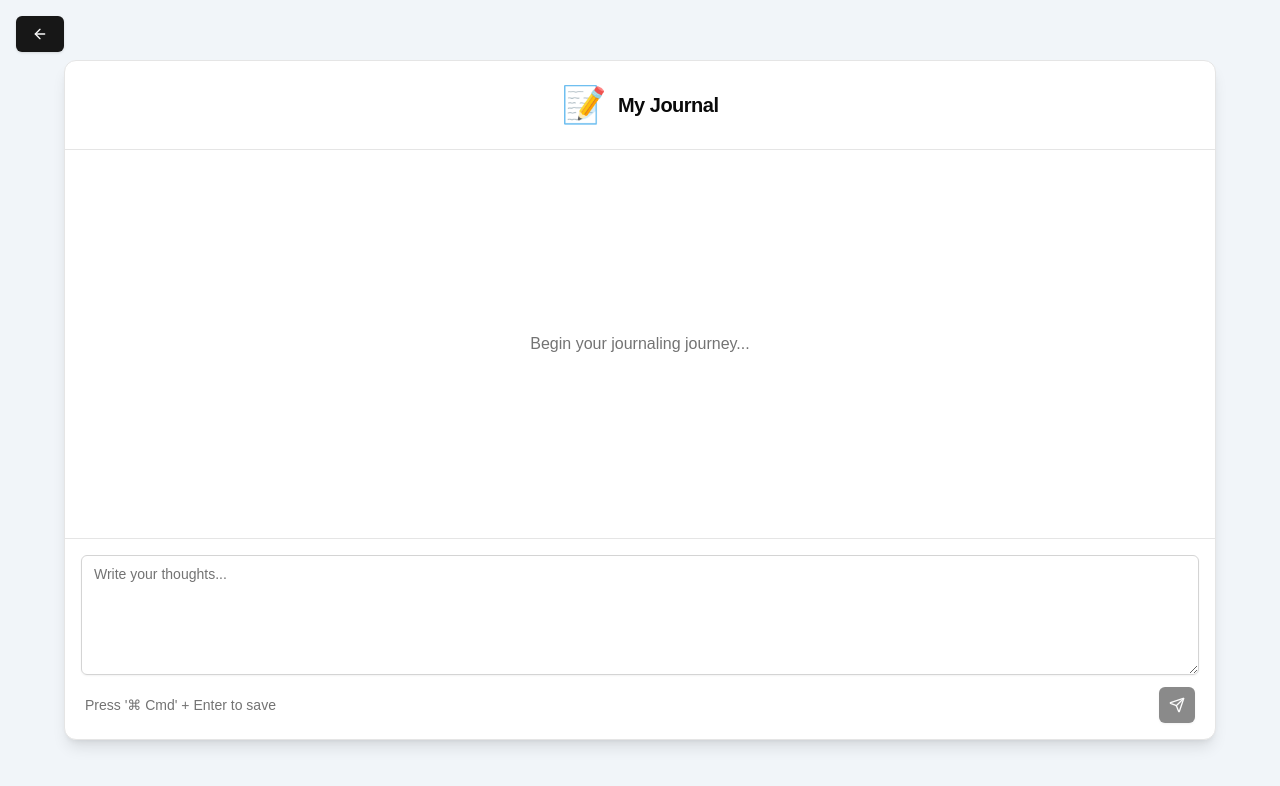
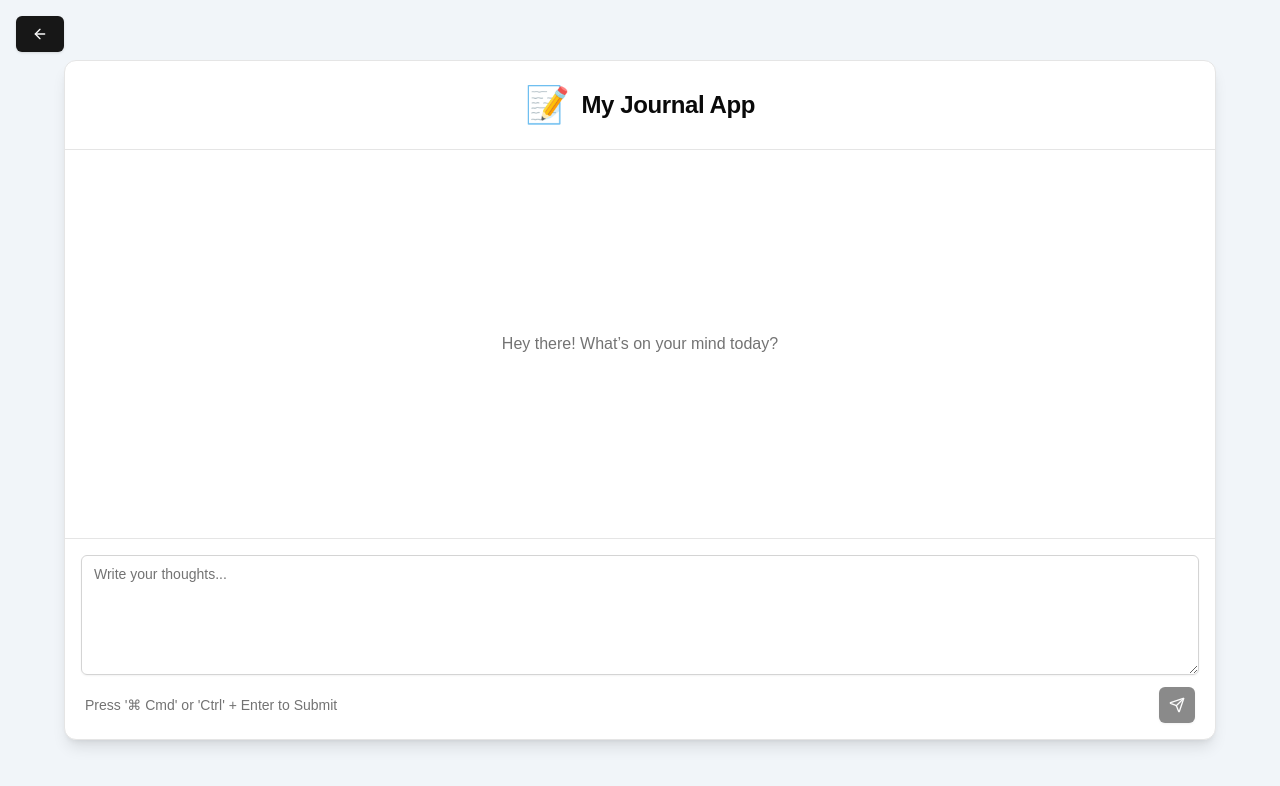
Before and after one commit to sumeyacodes/my-journal-mockup, a Next.js app: page /journal in a window 1280 px wide. Shown: the top 786 px of the page. Built offline with nearby package versions, Linux system fonts and the light colour scheme.

Commit message:
minor tweaks to journal component

```diff
--- a/src/components/journal.jsx
+++ b/src/components/journal.jsx
@@ -28,7 +28,7 @@ export function Journal() {
         id: now,
         content: entryContent,
         timestamp: format(now.getTime(), "h:mm a"),
-        date: format(now, " EEE, dd MMMM, yyyy")
+        date: format(now, " EEEE dd MMMM, yyyy")
       };
 
       setJournalEntries((prev) => [...prev, entry]);
@@ -47,16 +47,17 @@ export function Journal() {
   return (
     <Card className="w-full max-w-6xl mx-auto shadow-lg flex flex-col h-[85vh]">
       <CardHeader className="border-b">
-        <CardTitle className="flex items-center justify-center gap-3 text-xl">
-          <span className="text-4xl" aria-hidden="true">📝</span>
-          My Journal
+        <CardTitle className="flex items-center justify-center gap-3">
+          <span className="text-4xl">📝</span>
+          <h1 className="text-xl md:text-2xl lg:text-2xl xl:text-2xl">My Journal App</h1>
+
         </CardTitle>
       </CardHeader>
 
       <CardContent className="flex-grow overflow-y-auto p-4 space-y-6">
         {journalEntries.length === 0 ? (
           <div className="h-full flex items-center justify-center text-muted-foreground">
-            <p>Begin your journaling journey...</p>
+            <p>Hey there! What’s on your mind today?</p>
           </div>
         ) : (
           Object.entries(entriesByDate).map(([date, entries]) => (
@@ -97,9 +98,9 @@ export function Journal() {
             }}
           />
           <div className="flex justify-between items-center mx-1">
-            <Label className="text-sm text-neutral-500">
-              Press '⌘ Cmd' + Enter to save
-            </Label>
+          <Label className="text-sm text-neutral-500">
+            Press '⌘ Cmd' or 'Ctrl' + Enter to Submit
+          </Label>
             <Button
               type="submit"
               size="icon"
```
